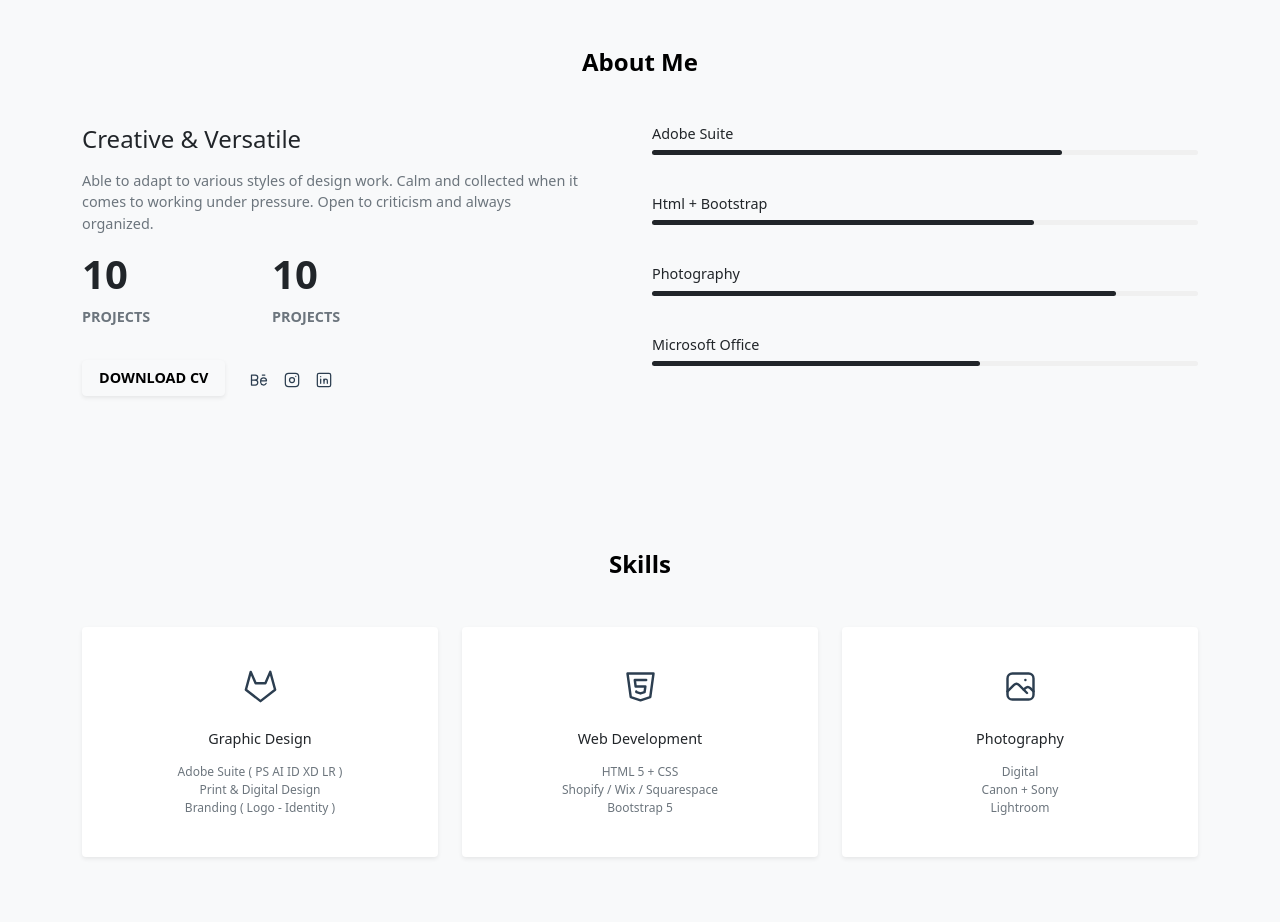
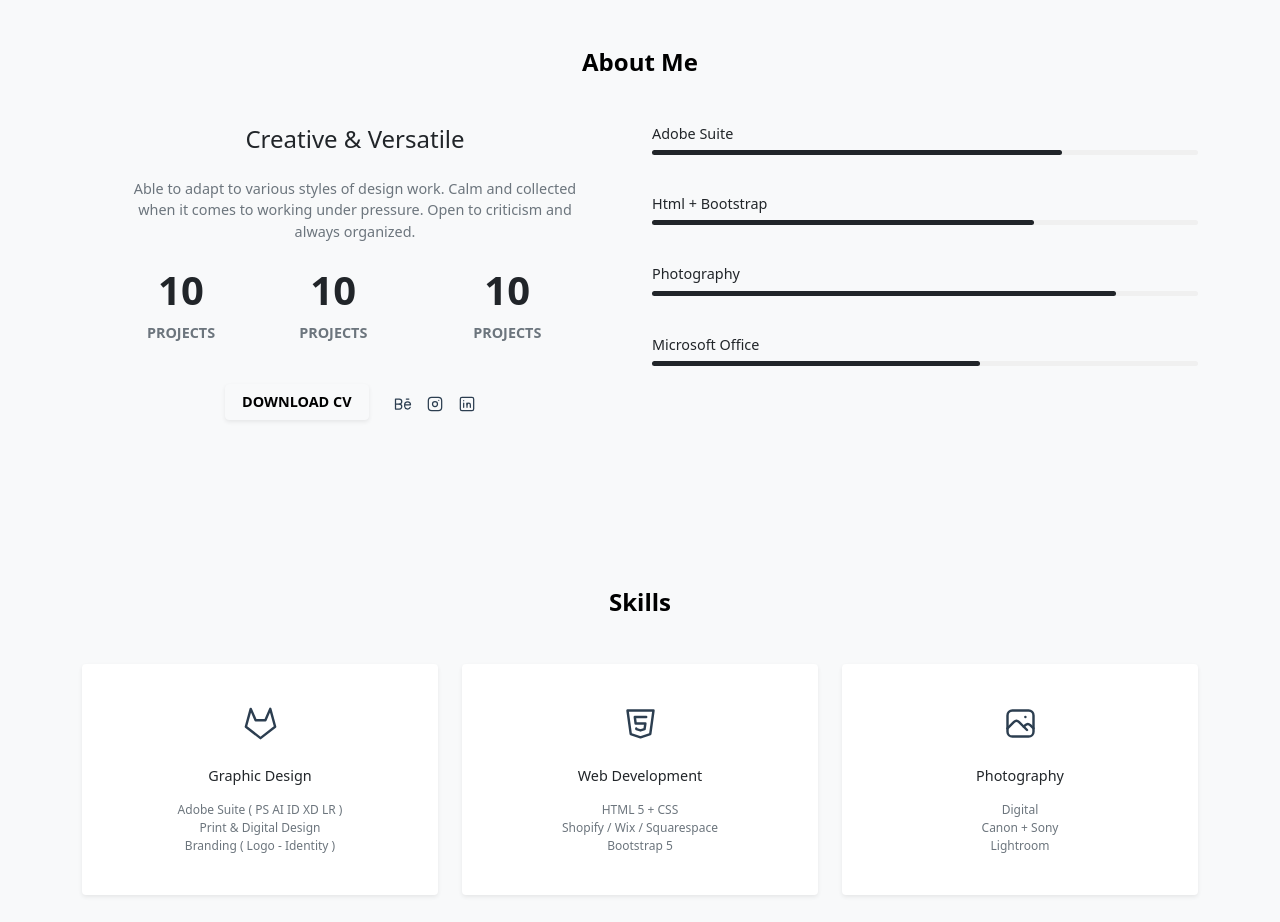
Before and after one commit to hyungjuntak/hyungjuntak.github.io, a plain HTML site: page index.html in a window 1280 px wide. Shown: the part 920-1842 px from the top of the page. Drawn offline with Linux system fonts and the light colour scheme.

Commit message:
Update index.html

```diff
--- a/index.html
+++ b/index.html
@@ -71,14 +71,21 @@
           </div>
         </div>
       </div>
+
       <div class="row">
-      <div class="col-md-6">
-        <div class="about-text pe-5">
-          <h3 class="fs-4 mb-3">Creative & Versatile</h3>
-          <p class="fs-5 text-muted">Able to adapt to various styles of design work.
+      <div class="col-sm-6">
+        <div class="about-text">
+          <h3 class="fs-4 mb-4 text-center">Creative & Versatile</h3>
+          <p class="fs-5  mb-4 text-muted text-center px-5">Able to adapt to various styles of design work.
             Calm and collected when it comes to working under pressure. Open to criticism and always organized.</p>
         </div>
-        <div class="row text-uppercase my-3">
+        <div class="row d-flex justify-content-center text-uppercase my-3 px-4 text-center mb-4">
+          <div class="col-sm-3">
+            <div class="fact-item">
+              <h4 class="fs-1 fw-bold">10</h4>
+              <p class="text-muted fs-5 fw-bold">Projects</p>
+            </div>
+          </div>
           <div class="col-sm-4">
             <div class="fact-item">
               <h4 class="fs-1 fw-bold">10</h4>
@@ -91,10 +98,9 @@
               <p class="text-muted fs-5 fw-bold">Projects</p>
             </div>
           </div>
-
         </div>
         <div class="row">
-          <div class="col-lg-12 d-flex align-items-center">
+          <div class="col-lg-12 d-flex justify-content-center align-items-center mb-4">
             <a href="#" class="btn btn-light shadow-sm fw-bold text-uppercase fs-5 px-3 me-4">Download CV</a>
             <div class="social-links">
               <a href="https://www.behance.net/andyt265380b" target="_blank" class="text-dark me-2"><svg xmlns="http://www.w3.org/2000/svg" class="icon icon-tabler icon-tabler-brand-behance" width="20" height="20" viewBox="0 0 24 24" stroke-width="1.5" stroke="#2c3e50" fill="none" stroke-linecap="round" stroke-linejoin="round">
```
